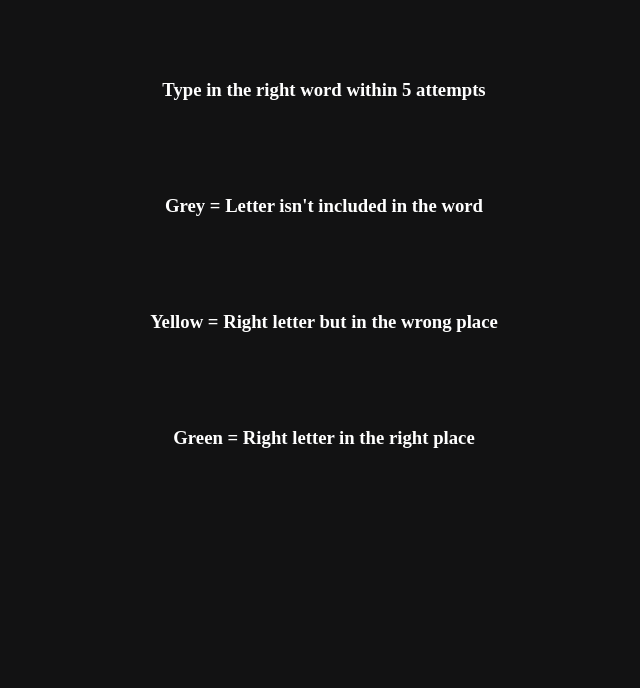
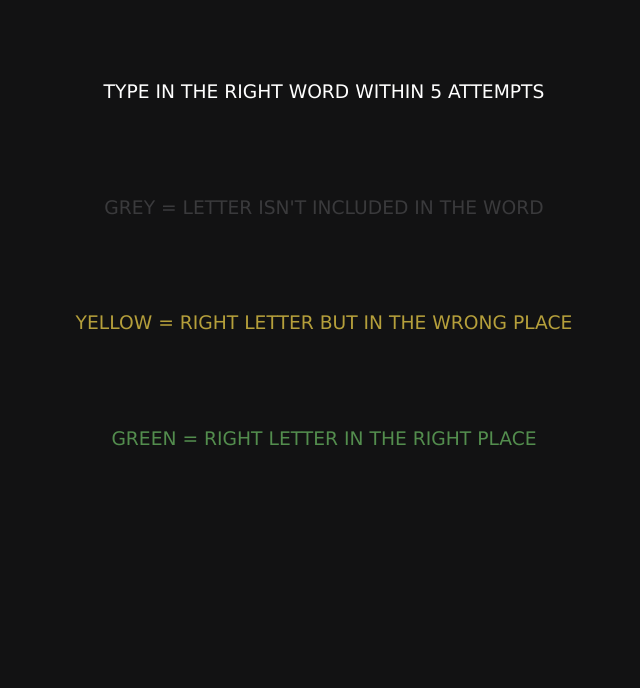
Before and after one commit to mvic89/js-text-game, a plain HTML site: page index.html in a window 1280 px wide. Shown: the part 112-800 px from the top of the page, without its empty margins (316-956 px from the left). Drawn offline with Linux system fonts and the light colour scheme.

Commit message:
type changes

```diff
--- a/index.html
+++ b/index.html
@@ -11,9 +11,9 @@
     <div id="game">
     <h1>Welcome to wordle!</h1>
     <h3>Type in the right word within 5 attempts</h3>
-    <h3>Grey = Letter isn't included in the word</h3>
-    <h3>Yellow = Right letter but in the wrong place</h3>
-    <h3>Green = Right letter in the right place</h3>
+    <h3 class="grey-color">Grey = Letter isn't included in the word</h3>
+    <h3 class="yellow-color">Yellow = Right letter but in the wrong place</h3>
+    <h3 class="green-color">Green = Right letter in the right place</h3>
     <!-- <button onClick="window.location.reload();">Restart</button> -->
     </div>
 </body>
--- a/styles/wordle.css
+++ b/styles/wordle.css
@@ -50,4 +50,19 @@ body {
 
 h1, h3 {
     color: white;
+    font-family: Verdana, Geneva, Tahoma, sans-serif;
+    font-weight: 300;
+    text-transform: uppercase;
 }
+
+.grey-color {
+    color: var(--empty);
+}
+
+.yellow-color {
+    color: var(--wrong);
+}
+
+.green-color {
+    color: var(--right);
+}
```
